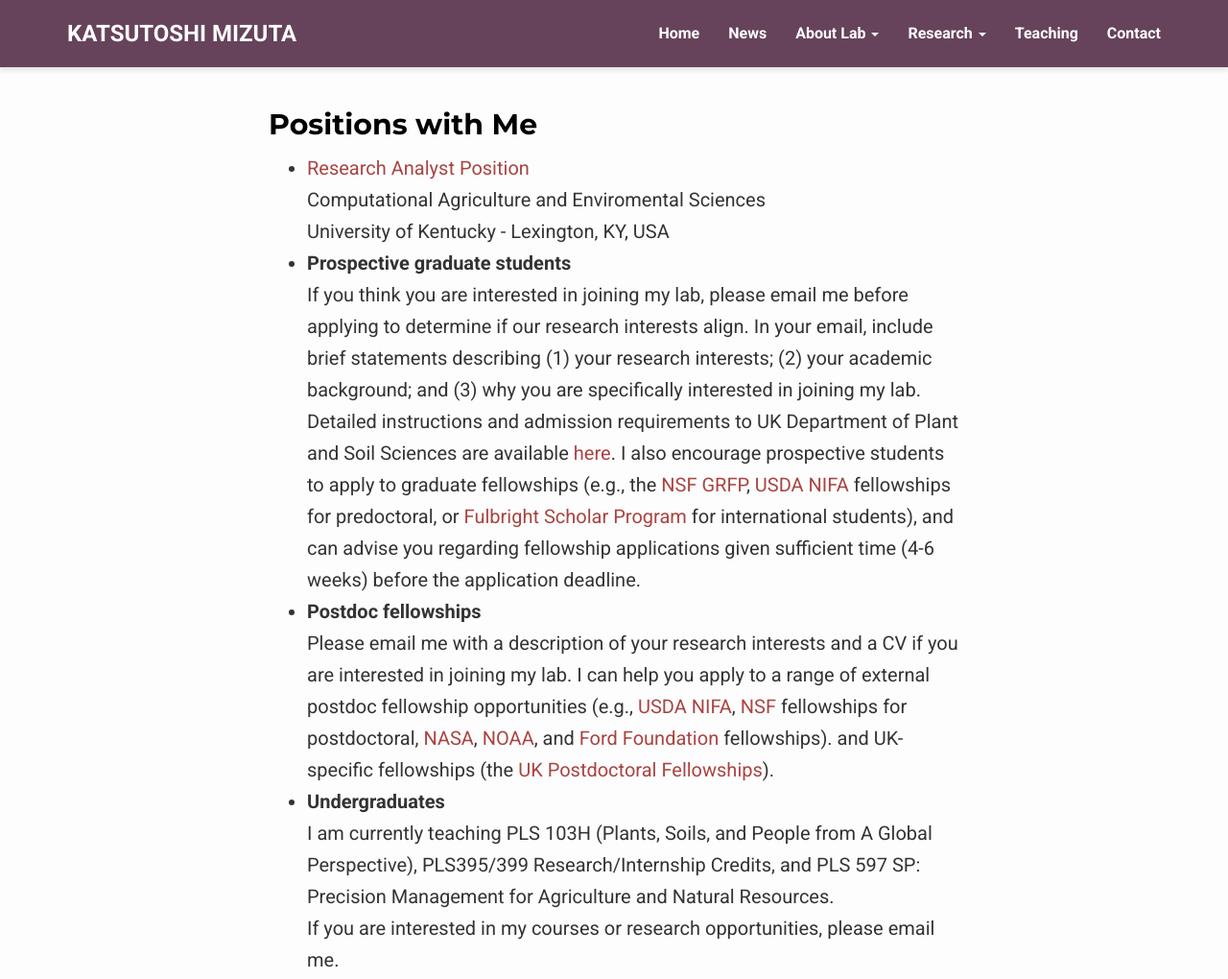
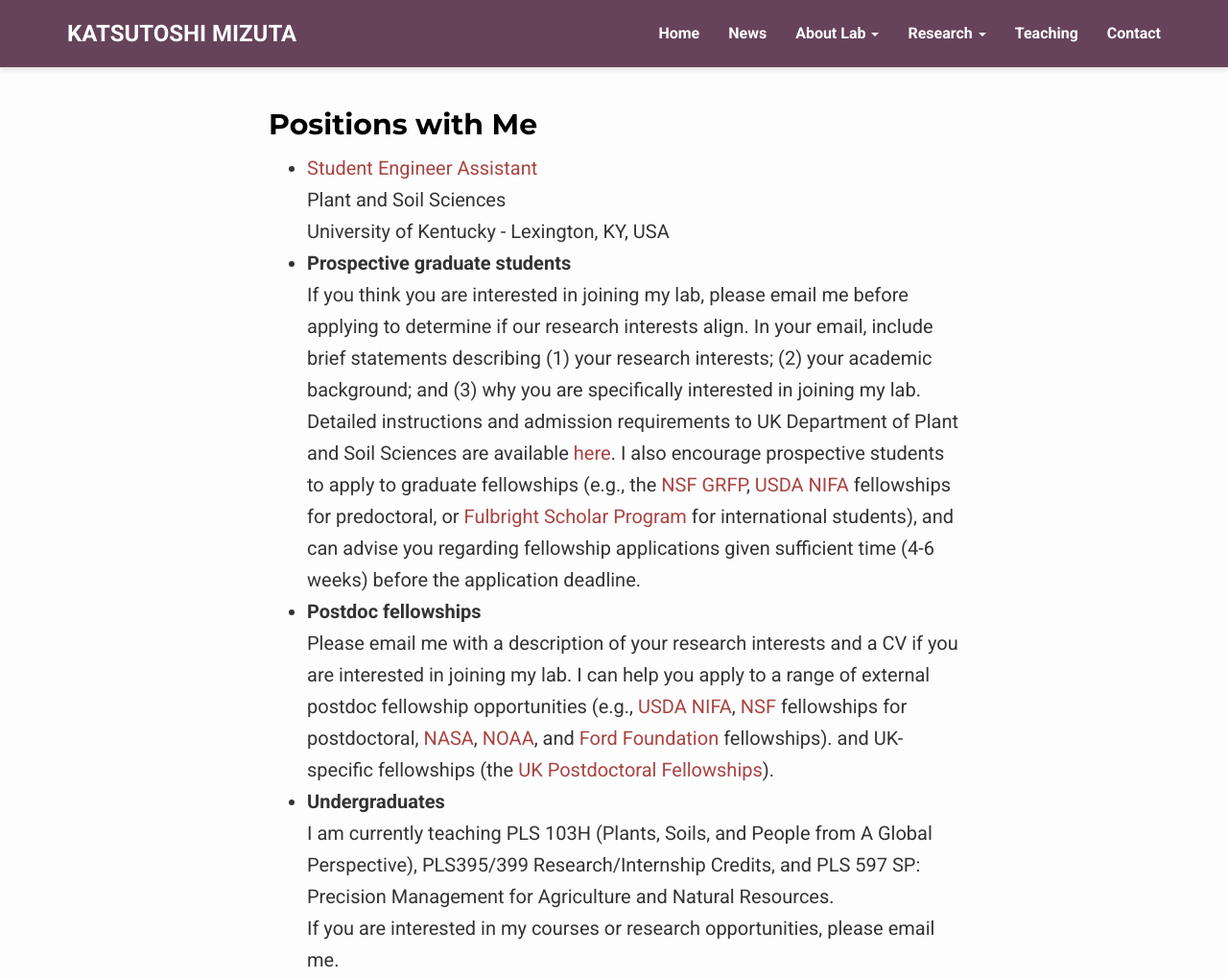
Before and after one commit to toshimzt/toshimzt.github.io, a plain HTML site: page post/opportunities/index.html in a window 1280 px wide. Shown: the top 1020 px of the page at 96% size. Drawn offline with nearby package versions, Linux system fonts and the light colour scheme; some icons are missing.

Commit message:
added new job posting and removed old job posting that has been filled

```diff
--- a/post/opportunities/index.html
+++ b/post/opportunities/index.html
@@ -169,8 +169,8 @@
 
             <h2 id="phd"><strong>Positions with Me</strong></h2>
             <ul>
-                <li><a href="https://ukjobs.uky.edu/postings/552135"> Research Analyst Position</a></li>
-                <li style="list-style-type: none;"> Computational Agriculture and Enviromental Sciences</li>
+                <li><a href="https://ukjobs.uky.edu/postings/545402"> Student Engineer Assistant</a></li>
+                <li style="list-style-type: none;"> Plant and Soil Sciences</li>
                 <li style="list-style-type: none;"> University of Kentucky - Lexington, KY, USA</li>
                 <li><strong>Prospective graduate students</strong></li>
                 <li style="list-style-type: none;">If you think you are interested in joining my lab, please email me before applying to determine if our research
```
